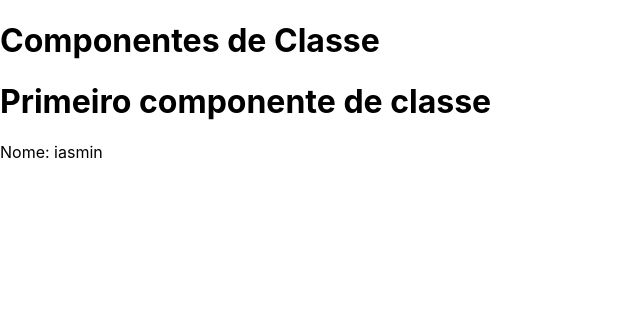
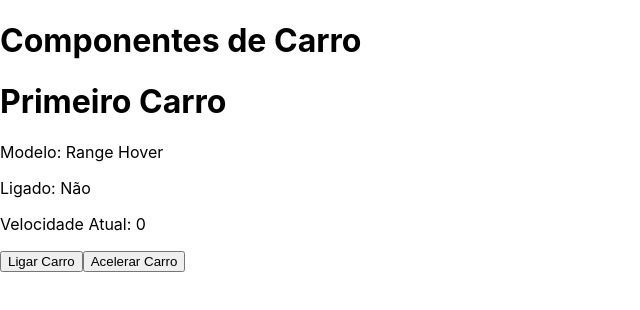
Before and after one commit to iasmin-raquel/treino-react, a React (Create React App) app: page / in a window 1280 px wide. Shown: the top 310 px of the page, without its empty margins (0-640 px from the left). Built offline with nearby package versions, Linux system fonts and the light colour scheme.

Commit message:
state in class components

```diff
--- a/src/App.js
+++ b/src/App.js
@@ -1,12 +1,12 @@
 import React from "react";
-import Classe from "./componentes/Classe";
+import Carro from "./componentes/Carro";
 
 export default function App() {
 
   return(
     <>
-      <h1>Componentes de Classe</h1>
-      <Classe nome="iasmin" ></Classe>
+      <h1>Componentes de Carro</h1>
+      <Carro fator={10} ></Carro>
     </>
   )
 }
--- /dev/null
+++ b/src/componentes/Carro.js
@@ -0,0 +1,44 @@
+import React from 'react'
+
+class Classe extends React.Component{
+  constructor(props) {
+    super(props)
+    this.modelo='Range Hover'
+    this.state={
+      ligado: false,
+      velAtual: 0,
+    }
+  }
+
+  ligar() {
+    //this.setState({ligado: !this.state.ligado})
+    this.setState(
+      (state)=>(
+        {ligado: !state.ligado}
+      )
+    )
+  }
+
+  acelerar() {
+    this.setState(
+      (state,props)=>(
+        {velAtual:state.velAtual + props.fator}
+      )
+    )
+  }
+
+  render() {
+    return(
+      <div>
+        <h1>Primeiro Carro</h1>
+        <p>Modelo: {this.modelo}</p>
+        <p>Ligado: {this.state.ligado? "Sim":"Não"}</p>
+        <p>Velocidade Atual: {this.state.velAtual}</p>
+        <button onClick={()=>{this.ligar()}}>Ligar Carro</button>
+        <button onClick={()=>{this.acelerar()}}>Acelerar Carro</button>
+      </div>
+    )
+  }
+}
+
+export default Classe
```
